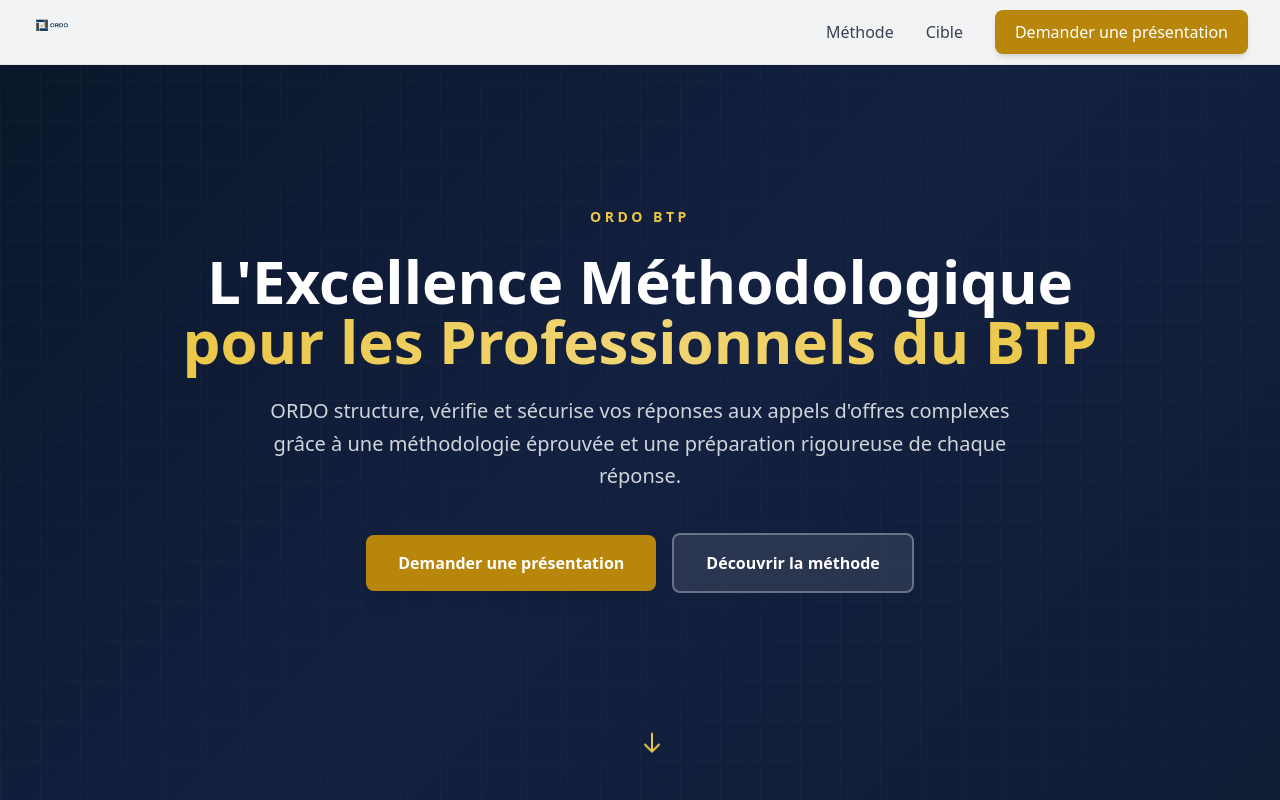
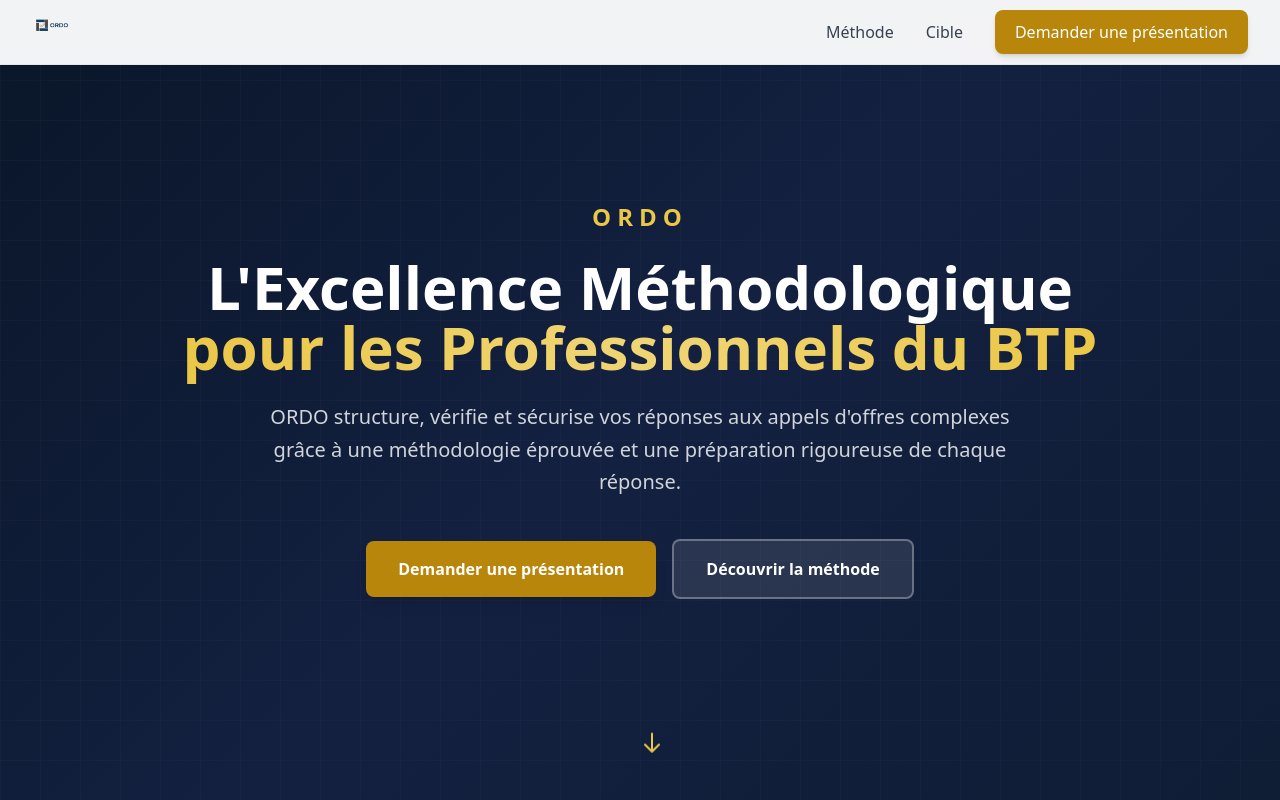
Before and after one commit to VWAECHTER/ORDO_BTP, a React (Vite) app: page / in a window 1280 px wide. Shown: the top 800 px of the page. Built offline with nearby package versions, Linux system fonts and the light colour scheme; no server answers.

Commit message:
Adjust ORDO size, remove BTP

```diff
--- a/src/components/landing/HeroSection.tsx
+++ b/src/components/landing/HeroSection.tsx
@@ -28,8 +28,8 @@ export default function HeroSection() {
 
       <div className="relative max-w-7xl mx-auto px-4 sm:px-6 lg:px-8 py-20 text-center">
         <div className="animate-fade-in">
-          <p className="text-gold-400 text-sm font-semibold uppercase tracking-[0.25em] mb-6">
-            ORDO BTP
+          <p className="text-gold-400 text-2xl font-semibold uppercase tracking-[0.25em] mb-6">
+            ORDO
           </p>
 
           <h1 className="text-4xl sm:text-5xl lg:text-6xl font-bold text-white mb-6 leading-tight">
```
